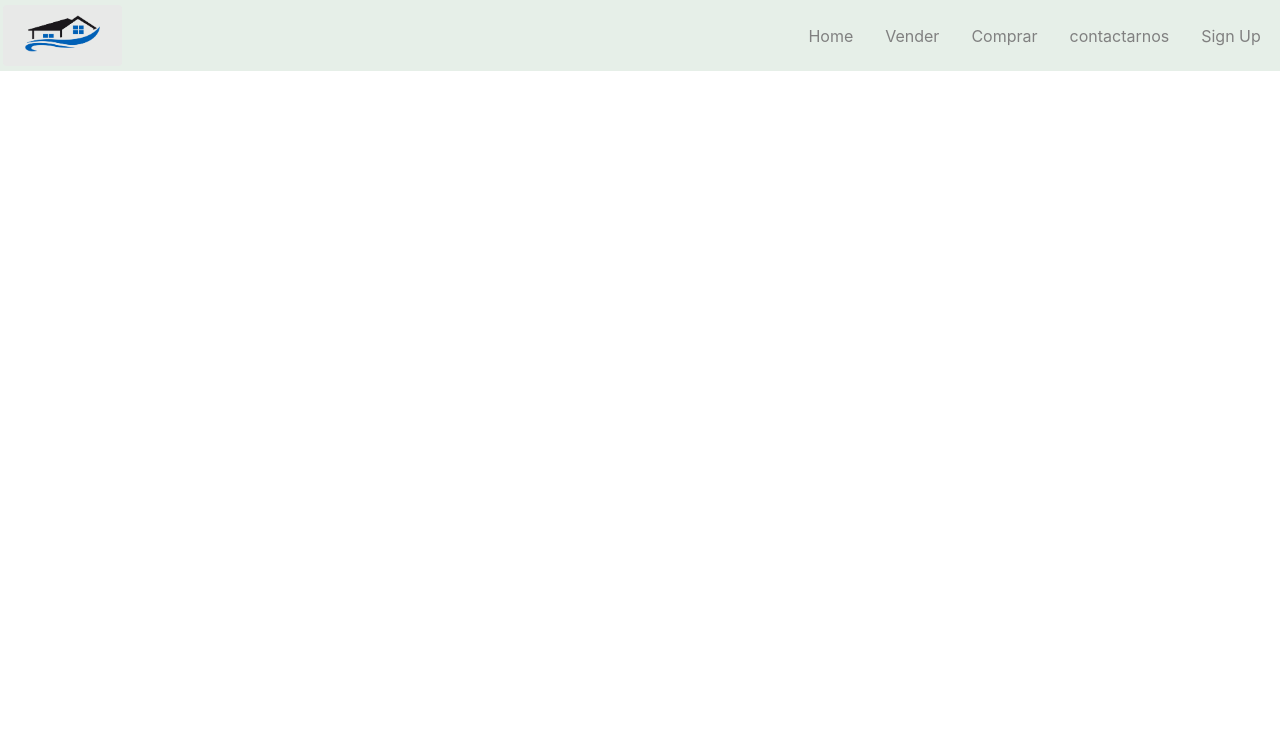
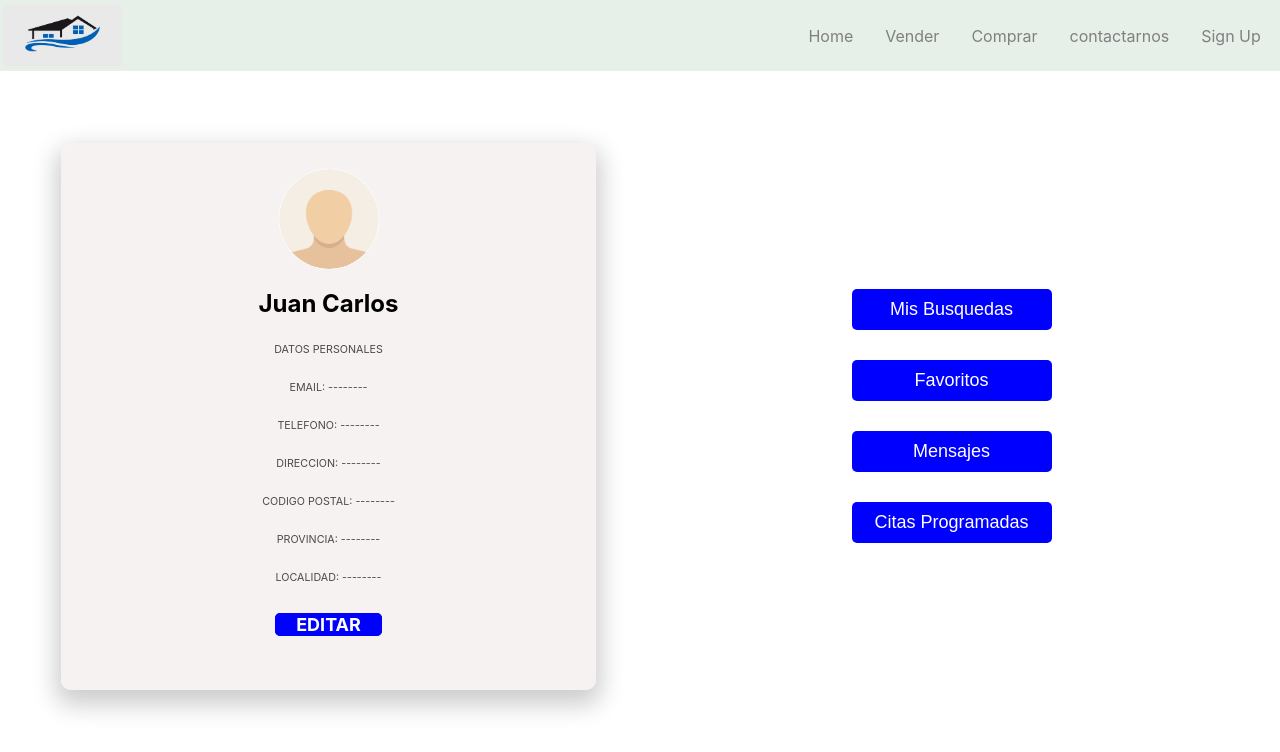
Before and after one commit to No-Country/C8-50-typescript-react, a React (Create React App) app in the folder frontend/: page /profile in a window 1280 px wide. Shown: the top 752 px of the page. Built offline with nearby package versions, Linux system fonts and the light colour scheme.

Commit message:
feat: created profile user

```diff
--- a/frontend/src/App.tsx
+++ b/frontend/src/App.tsx
@@ -1,13 +1,14 @@
 import { BrowserRouter, Routes, Route } from 'react-router-dom';
 import Navbar from './components/Navbar/Navbar';
 import Home from './pages/Home/home';
-
+import Profile from './pages/Profile/Profile';
 function App(): any {
 	return (
 		<BrowserRouter>
 			<Navbar />
 			<Routes>
 				<Route path='/' element={<Home />} />
+				<Route path='/profile' element={<Profile />} />
 			</Routes>
 		</BrowserRouter>
 	);
--- /dev/null
+++ b/frontend/src/pages/Profile/Profile.tsx
@@ -0,0 +1,68 @@
+import {
+	PageContainer,
+	BasicInfo,
+	UserAvatar,
+	ImgAv,
+	UserName,
+	Personal,
+	Info,
+	DataUser,
+	Edit,
+	NavLink,
+	Data,
+	Saved,
+	Buttons,
+} from '../../styled-components/styled.profile';
+import Avatar from '../../assets/img/default.png';
+
+function Profile(): any {
+	/*  let {} = useParams() */
+
+	return (
+		<Data>
+			<PageContainer>
+				<BasicInfo>
+					<UserAvatar>
+						<ImgAv src={Avatar} alt='user' />
+					</UserAvatar>
+					<UserName>Juan Carlos</UserName>
+				</BasicInfo>
+				<Info>
+					<DataUser>
+						<Personal>Datos Personales </Personal>
+					</DataUser>
+
+					<DataUser>
+						<Personal>Email: --------</Personal>
+					</DataUser>
+					<DataUser>
+						<Personal>Telefono: --------</Personal>
+					</DataUser>
+					<DataUser>
+						<Personal>Direccion: --------</Personal>
+					</DataUser>
+					<DataUser>
+						<Personal>Codigo Postal: --------</Personal>
+					</DataUser>
+					<DataUser>
+						<Personal>Provincia: --------</Personal>
+					</DataUser>
+					<DataUser>
+						<Personal>Localidad: --------</Personal>
+					</DataUser>
+				</Info>
+				<Edit>
+					<NavLink to='#'>Editar</NavLink>
+				</Edit>
+			</PageContainer>
+			<Saved>
+				<Buttons>Mis Busquedas</Buttons>
+				<Buttons>Favoritos</Buttons>
+				<Buttons>Mensajes</Buttons>
+				<Buttons>Citas Programadas</Buttons>
+			</Saved>
+		</Data>
+	);
+}
+
+export default Profile;
--- /dev/null
+++ b/frontend/src/styled-components/styled.profile.tsx
@@ -0,0 +1,108 @@
+import { NavLink as Link } from 'react-router-dom';
+import styled from 'styled-components';
+
+export const Data = styled.div`
+	height: 80vh;
+	display: grid;
+	grid-template-columns: repeat(2, 1fr);
+	gap: 1rem;
+	padding: 25px;
+	align-items: center;
+	@media screen and (max-width: 400px) {
+		grid-template-columns: repeat(1, 1fr);
+	}
+`;
+export const PageContainer = styled.div`
+	padding: 25px;
+	margin: auto;
+	width: 80%;
+	border-radius: 10px;
+	box-shadow: 0 10px 25px 5px rgba(0, 0, 0, 0.2);
+	background-color: #f6f0f0db;
+`;
+
+export const BasicInfo = styled.div`
+	margin: auto;
+`;
+
+export const UserAvatar = styled.div`
+	margin: auto;
+	top: 40px;
+	width: 100px;
+	height: 100px;
+	border-radius: 50%;
+	border: 1px solid #15151509;
+	background: white;
+	overflow: hidden;
+`;
+
+export const ImgAv = styled.img`
+	border-radius: 150px;
+	width: 100%;
+	height: 100%;
+	object-fit: cover;
+`;
+
+export const UserName = styled.h2`
+	text-align: center;
+	text-transform: capitalize;
+`;
+export const Personal = styled.h6`
+	margin-bottom: 5px;
+	font-weight: 400;
+	text-transform: uppercase;
+	color: #4d4949;
+`;
+export const Info = styled.div`
+	justify-content: center;
+	flex-direction: column;
+`;
+export const DataUser = styled.div`
+	text-align: center;
+`;
+export const Edit = styled.div`
+	margin: auto;
+	padding: 25px;
+
+	margin-bottom: 5px;
+	text-transform: uppercase;
+	color: #4d4949;
+	text-align: center;
+`;
+export const NavLink = styled(Link)`
+	width: 200px;
+	color: #fff;
+	padding: 0 20px 0 20px;
+	background-color: blue;
+	text-decoration: none;
+	font-weight: 700;
+	font-size: 18px;
+	border-radius: 5px;
+	border: 1px solid blue;
+	&:hover {
+		text-decoration: underline;
+		color: crimson;
+	}
+`;
+
+export const Saved = styled.div`
+	display: flex;
+	flex-direction: column;
+	align-items: center;
+`;
+
+export const Buttons = styled.button`
+	width: 200px;
+	background-color: blue;
+	color: #fff;
+	border-radius: 5px;
+	padding: 10px;
+	margin: 15px;
+	font-weight: 400;
+	font-size: 18px;
+	border: none;
+	cursor: pointer;
+	&:hover {
+		background-color: violet;
+	}
+`;
```
Also changed, not shown: frontend/src/assets/img/default.png (added).
